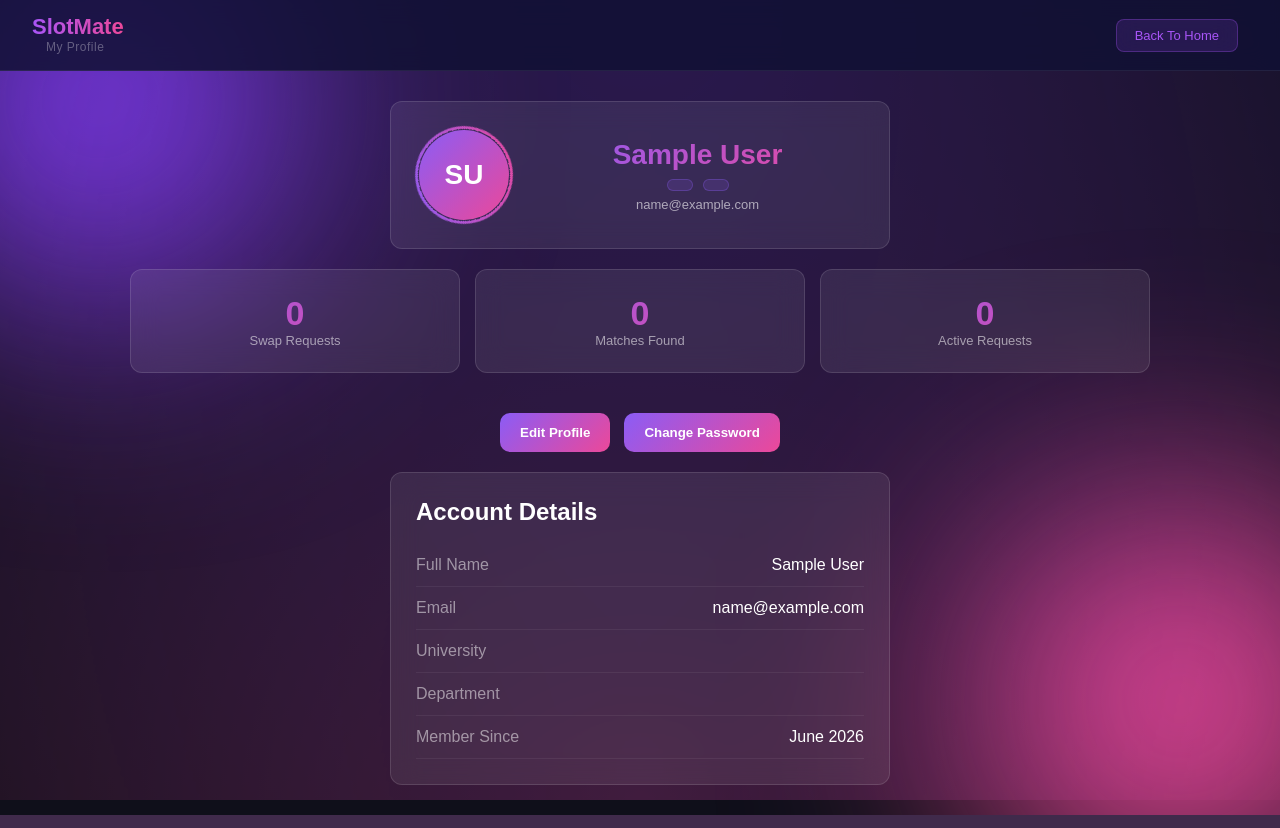
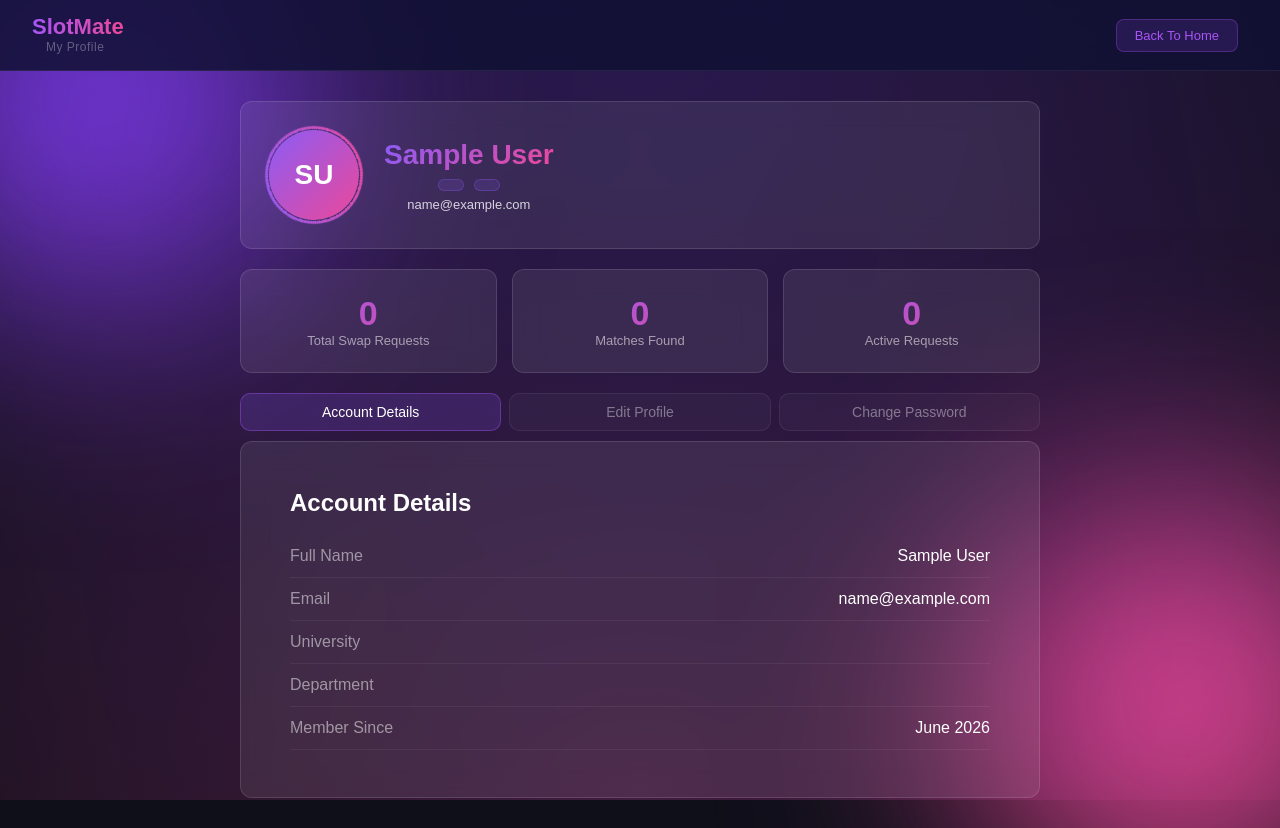
Before and after one commit to Nusrat-Nawal/SlotMate, a Django app: page /profile/ in a window 1280 px wide. Run offline with Django 5.2, Linux system fonts and the light colour scheme; the visitor is signed in with stand-in values (Sample User, id 1); data that the repository does not hold is empty.

Commit message:
Change Profile Page Structure

```diff
--- a/slotmate_backend/slotmate_app/views.py
+++ b/slotmate_backend/slotmate_app/views.py
@@ -393,6 +393,7 @@ def match_detail_page(request, match_id):
         "my_reveal": my_reveal,
         "other_reveal": other_reveal,
     })
+
 @login_required
 def profile_page(request):
     user = request.user
@@ -403,6 +404,7 @@ def profile_page(request):
         "total_matches": Match.objects.filter(Q(user_a=user) | Q(user_b=user)).count(),
         "active_requests": SlotRequest.objects.filter(user=user, status="Pending").count(),
     })
+
 @login_required
 def update_profile(request):
     if request.method == "POST":
--- a/slotmate_backend/static/css/global.css
+++ b/slotmate_backend/static/css/global.css
@@ -103,6 +103,12 @@ body {
   backdrop-filter: blur(14px);
   height: auto;
   width: auto;
+}
+
+.sample h3,p{
+    display:flex;
+    justify-content:center;
+    align-items:center;
 }
 
 .bg-glow{
--- a/slotmate_backend/static/css/profile.css
+++ b/slotmate_backend/static/css/profile.css
@@ -1,3 +1,6 @@
+:root{
+    --profile-width: 800px;
+}
 body {
     margin: 0;
     font-family: 'Inter', sans-serif;
@@ -76,7 +79,7 @@ body {
     padding: 28px;
     margin-bottom: 20px;
     flex-wrap: wrap;
-    justify-content: center;
+    justify-content: left;
     text-align: center;
     max-width: 500px;
     margin-left: auto;
@@ -120,7 +123,7 @@ body {
 
 /* HERO INFO */
 .hero-info {
-    flex: 1;
+  padding: auto;
 }
 
 .full-name {
@@ -152,7 +155,7 @@ body {
 
 .email-label {
     font-size: 13px;
-    opacity: 0.6;
+    opacity: 0.8;
     margin-top: 6px;
 }
 
@@ -169,6 +172,9 @@ body {
     grid-template-columns: repeat(3, 1fr);
     gap: 15px;
     margin-bottom: 20px;
+    width:100%;
+    max-width:var(--profile-width);
+    margin:0 auto 20px;
 }
 
 .stat-card {
@@ -207,15 +213,13 @@ body {
 
 /* GRID */
 .details-grid {
-    display: flex;
-    flex-direction: column;
-    align-items: center;
-    gap: 20px;
-}
-.details-grid > * {
     width: 100%;
     max-width: 500px;
+    margin: 0 auto;
+    padding: 22px 24px;
+    box-sizing: border-box;
 }
+
 
 #passwordMode {
     grid-column: 1 / -1;
@@ -224,6 +228,8 @@ body {
 /* CARD */
 .detail-card {
     padding: 25px;
+     width: 100%;
+    box-sizing: border-box;
 }
 
 .section-title {
@@ -329,6 +335,54 @@ body {
     color: #00ffc8;
 }
 
+.tabs {
+    display: flex;
+    gap: 8px;
+    width: 100%;
+    max-width: 500px;
+    margin: 0 auto;
+}
+.tab {
+    flex: 1;
+    padding: 10px 8px;
+    border-radius: 10px;
+    font-size: 14px;
+    font-weight: 500;
+    text-align: center;
+    cursor: pointer;
+    border: 1px solid rgba(255,255,255,0.07);
+    color: rgba(255,255,255,0.4);
+    background: rgba(255,255,255,0.03);
+    transition: all 0.18s;
+    user-select: none;
+    margin-bottom: 10px;
+}
+.tab.active {
+    background: rgba(139,92,246,0.18);
+    border-color: rgba(168,85,247,0.38);
+    color: #fff;
+}
+.tab:hover:not(.active) {
+    background: rgba(255,255,255,0.06);
+    color: rgba(255,255,255,0.65);
+}
+.tab-panel { display: none; }
+.tab-panel.show { display: block; }
+
+.details-grid {
+    max-width: 500px;
+}
+
+.profile-hero,
+.tabs,
+.details-grid{
+    width: 100%;
+    max-width: var(--profile-width);
+    margin-left: auto;
+    margin-right: auto;
+    box-sizing: border-box;
+}
+
 /* RESPONSIVE */
 @media (max-width: 768px) {
     .profile-hero {
--- a/slotmate_backend/templates/index.html
+++ b/slotmate_backend/templates/index.html
@@ -108,7 +108,7 @@
 
 {% empty %}
 
-<div class="glass-card">
+<div class="glass-card sample">
     <h3>No matches yet</h3>
     <p>Create a request to start matching.</p>
 </div>
--- a/slotmate_backend/templates/profile.html
+++ b/slotmate_backend/templates/profile.html
@@ -27,6 +27,7 @@
 
 <main class="container">
 
+ <div class="same">
     <div class="profile-hero glass-card">
         <div class="avatar-wrap">
             <div class="avatar">
@@ -43,10 +44,12 @@
             <p class="email-label">{{ user.email }}</p>
         </div>
     </div>
+    </div>
+
      <div class="stats-row">
         <div class="stat-card glass-card">
             <div class="stat-num">{{ total_requests }}</div>
-            <div class="stat-label">Swap Requests</div>
+            <div class="stat-label">Total Swap Requests</div>
         </div>
         <div class="stat-card glass-card">
             <div class="stat-num">{{ total_matches }}</div>
@@ -57,17 +60,16 @@
             <div class="stat-label">Active Requests</div>
         </div>
     </div>
-    <div class="action-buttons">
 
-            <button type="button" class="btn-edit" onclick="toggleEdit()"> Edit Profile </button>
+ <div class="tabs">
+    <div class="tab active" onclick="showTab('details', this)">Account Details</div>
+    <div class="tab" onclick="showTab('edit', this)">Edit Profile</div>
+    <div class="tab" onclick="showTab('password', this)">Change Password</div>
+</div>
 
-            <button type="button" class="btn-edit" onclick="togglePassword()">Change Password </button>
+    <div class="details-grid glass-card">
 
-        </div>
-
-    <div class="details-grid">
-
-        <div class="detail-card glass-card" id="viewMode">
+        <div class="detail-card tab-panel show" id="tab-details">
             <h2 class="section-title">Account Details</h2>
 
             <div class="detail-row">
@@ -92,7 +94,7 @@
             </div>
         </div>
 
-        <div class="detail-card glass-card hidden" id="editMode">
+        <div class="detail-card tab-panel" id="tab-edit">
             <h2 class="section-title">Edit Profile</h2>
             <form method="POST" action="/profile/update/">
                 {% csrf_token %}
@@ -128,11 +130,11 @@
 
                 <div class="edit-actions">
                     <button type="submit" class="btn-save">Save Changes</button>
-                    <button type="button" class="btn-cancel" onclick="toggleEdit()">Cancel</button>
+                    <button type="button" class="btn-cancel" onclick="showTabByName('details')">Cancel</button>
                 </div>
             </form>
         </div>
-        <div class="detail-card glass-card hidden" id="passwordMode">
+        <div class="detail-card tab-panel" id="tab-password">
     <h2 class="section-title">Change Password</h2>
 
     <form method="POST" action="/profile/change-password/">
@@ -162,7 +164,7 @@
     {% endif %}
 
         <button type="submit" class="btn-save"> Update Password </button>
-        <button type="button" class="btn-cancel" onclick="togglePassword()">Cancel</button>
+        <button type="button" class="btn-cancel" onclick="showTabByName('details')">Cancel</button>
     </form>
     </div>
 
@@ -171,16 +173,16 @@
 </main>
 
 <script>
-function toggleEdit() {
-    document.getElementById('viewMode').classList.toggle("hidden");
-    document.getElementById('editMode').classList.toggle("hidden");
+function showTab(name, el) {
+    document.querySelectorAll('.tab-panel').forEach(p => p.classList.remove('show'));
+    document.querySelectorAll('.tab').forEach(t => t.classList.remove('active'));
+    document.getElementById('tab-' + name).classList.add('show');
+    el.classList.add('active');
 }
-function togglePassword() {
-    document.getElementById('passwordMode').classList.toggle("hidden");
-
-    document.getElementById('editMode').classList.add("hidden");
-
-    document.getElementById('viewMode').classList.add("hidden");
+function showTabByName(name) {
+    const tabs = document.querySelectorAll('.tab');
+    const map = ['details', 'edit', 'password'];
+    showTab(name, tabs[map.indexOf(name)]);
 }
 </script>
 
```
